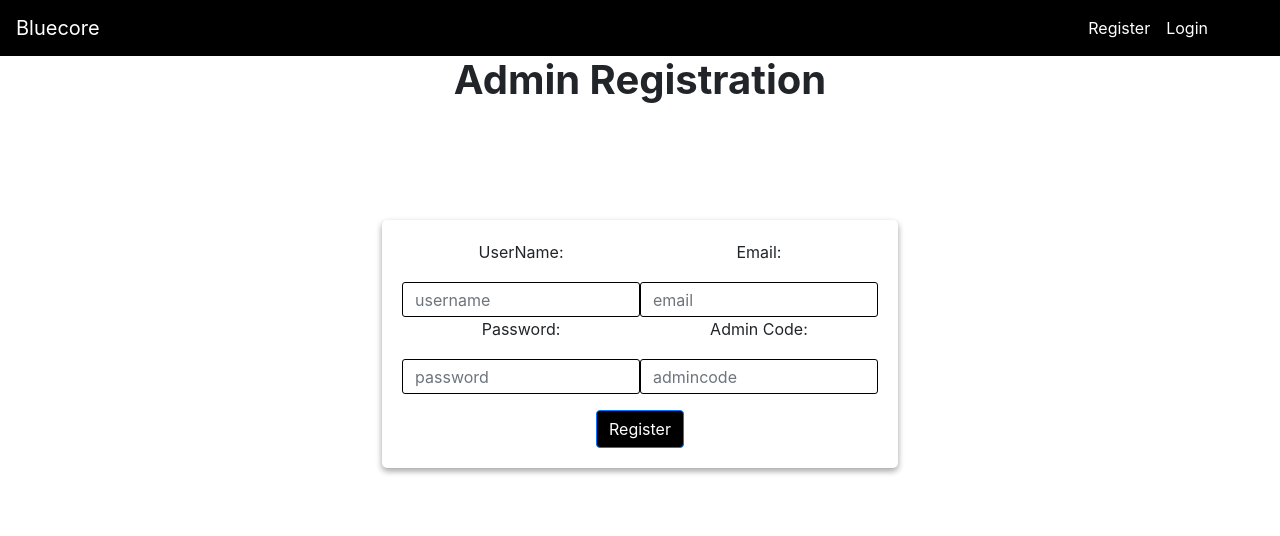
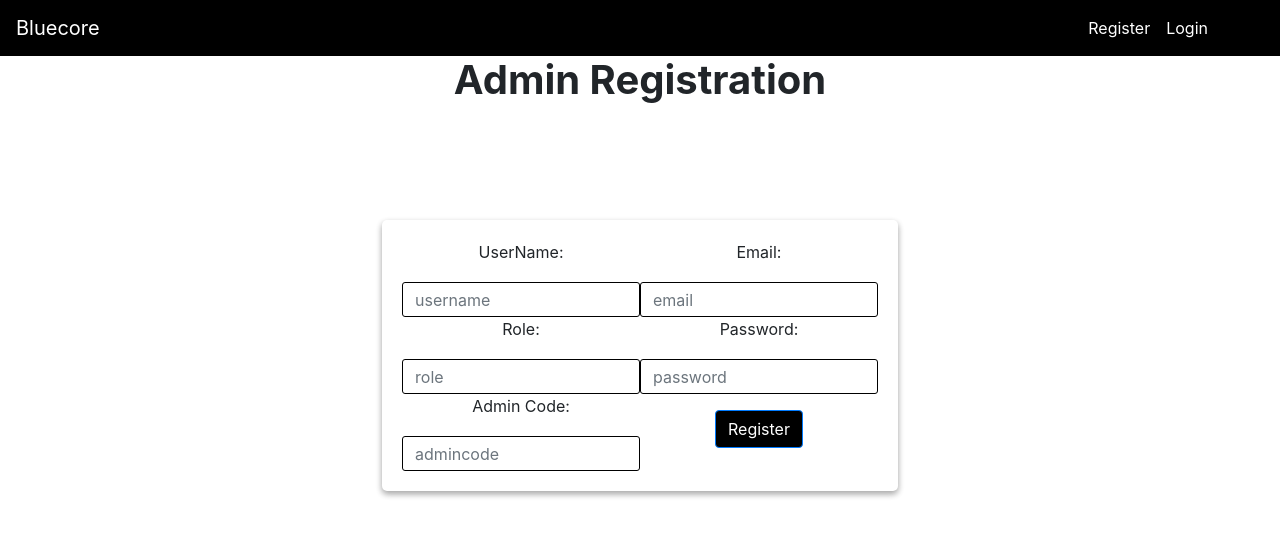
Before and after one commit to Khusnasin/client, a React (Create React App) app: page /registeruseradmin in a window 1280 px wide. Shown: the top 536 px of the page. Built offline with nearby package versions, Linux system fonts and the light colour scheme.

Commit message:
modified:   src/Screens/Adminregistration.js

```diff
--- a/src/Screens/Adminregistration.js
+++ b/src/Screens/Adminregistration.js
@@ -14,6 +14,7 @@ function Adminregistration() {
   const [formData, setFormData] = useState({
     username: '',
     email: '',
+    role: '',
     password: '',
     adminCode: '',
   });
@@ -66,6 +67,11 @@ function Adminregistration() {
                   name="email" value={formData.email} onChange={handleChange} />
               </div>
               <div>
+                <label>Role:</label>
+                <input type="text" className="form-control" placeholder="role"
+                  name="role" value={formData.role} onChange={handleChange} />
+              </div>
+              <div>
                 <label>Password:</label>
                 <input type="password" className="form-control" placeholder="password"
                   name="password" value={formData.password} onChange={handleChange}/>
```
